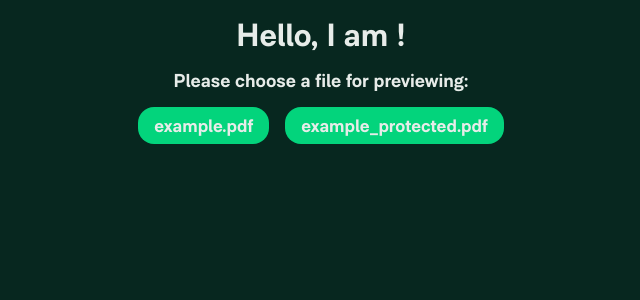
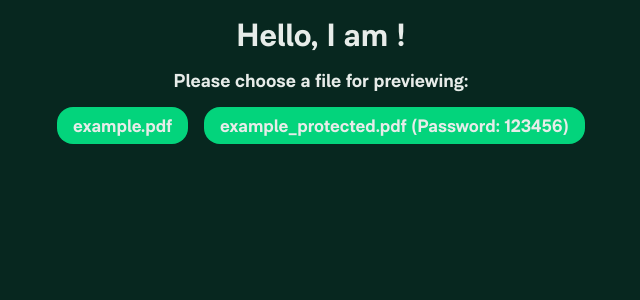
Before and after one commit to Expensify/react-fast-pdf, a React app in the folder example/: page / in a window 1280 px wide. Shown: the top 300 px of the page, without its empty margins (319-959 px from the left). Built offline with nearby package versions, Linux system fonts and the light colour scheme.

Commit message:
add a password hint

```diff
--- a/example/src/App.tsx
+++ b/example/src/App.tsx
@@ -51,7 +51,7 @@ function App() {
                             type="button"
                             onClick={() => setFile('example_protected.pdf')}
                         >
-                            example_protected.pdf
+                            example_protected.pdf (Password: 123456)
                         </button>
                     </div>
                 </>
```
